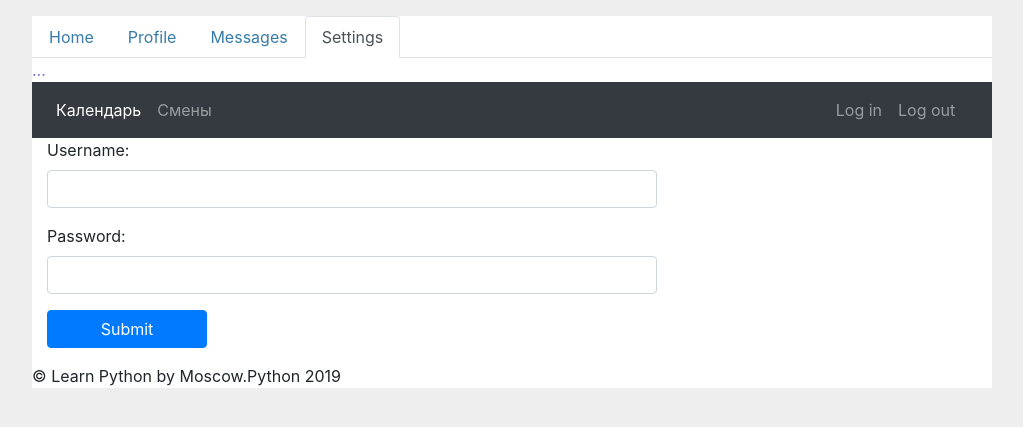
After one commit to o-evdokimov/duty_calendar, a Flask app: page /login in a window 1280 px wide. The commit adds this page. Shown: the top 427 px of the page, without its empty margins (128-1151 px from the left). Run offline with Flask 2, Linux system fonts and the light colour scheme; some libraries are stand-ins or nearby versions.

Commit message:
add login form

```diff
--- a/schedule/__init__.py
+++ b/schedule/__init__.py
@@ -1,7 +1,11 @@
-from flask import Flask, render_template
+from flask import Flask, render_template, flash, redirect, url_for
+from flask.views import MethodView
 from flask_migrate import Migrate
 from schedule.model import db
 from schedule.model import Person, Role, Timeinterval
+
+from schedule.forms import LoginForm
+from flask_login import LoginManager, login_user, logout_user, current_user
 
 
 def create_app():
@@ -10,17 +14,58 @@ def create_app():
     db.init_app(app)
     migrate = Migrate(app, db)
 
+    login_manager = LoginManager()
+    login_manager.init_app(app)
+    login_manager.login_view = 'login'
+
+    @login_manager.user_loader
+    def load_user(user_id):
+        return Person.query.get(user_id)
+
     @app.shell_context_processor
     def make_shell_context():
         return {'db':db, 'Person':Person, 'Role':Role}
 
-    @app.route("/")
+    @app.route('/')
     def index():
         title = "Рабочий календарь"
         return render_template('index.html', title = title)
 
-    @app.route("/smeny")
+    @app.route('/smeny')
     def smeny():
         title = "Смены дежурств"
         return render_template('smeny.html', title = title)
+
+    @app.route('/login')
+    def login():
+        if current_user.is_authenticated:
+            flash('You have logged in yet', 'alert-secondary')
+            return redirect(url_for('index'))
+        title = "Авторизация"
+        login_form = LoginForm()
+        return render_template('login.html', title = title, form=login_form)
+
+    @app.route('/logout')
+    def logout():
+        if current_user.is_authenticated:
+            logout_user()
+            flash('You are logged out', 'alert-secondary')
+        else:
+            flash('You are not logged in', 'alert-secondary')
+        return redirect(url_for('login'))
+
+    @app.route('/process-login', methods=['POST'])
+    def process_login():
+        form = LoginForm()
+
+        if form.validate_on_submit():
+            user = Person.query.filter(Person.username == form.login_name.data).first()
+            if user and user.check_password(form.password.data):
+                login_user(user)
+                flash('You are logged in', 'alert-success')
+                return redirect(url_for('index'))
+
+        flash('Username or Password are invalid', 'alert-danger')
+        return redirect(url_for('login'))
+
     return app
--- a/schedule/config.py
+++ b/schedule/config.py
@@ -9,7 +9,7 @@ basedir = os.path.abspath(os.path.dirname(__file__))
 
 SQLALCHEMY_DATABASE_URI = 'sqlite:///' + os.path.join(basedir, '..', 'schedule.db')
 SQLALCHEMY_TRACK_MODIFICATIONS = False
-#SECRET_KEY = 'mysecret'
+SECRET_KEY = 'JHKJhu%$&I^IO'
 
 try:
     from config_local import *
--- /dev/null
+++ b/schedule/forms.py
@@ -0,0 +1,8 @@
+from flask_wtf import FlaskForm
+from wtforms import StringField, PasswordField, SubmitField
+from wtforms.validators import DataRequired
+
+class LoginForm(FlaskForm):
+    login_name = StringField('Username:', validators=[DataRequired()], render_kw={"class": "form-control"})
+    password = PasswordField('Password:', validators=[DataRequired()], render_kw={"class": "form-control"})
+    submit = SubmitField('Submit', render_kw={"class": "btn btn-primary"})
--- a/schedule/static/style.css
+++ b/schedule/static/style.css
@@ -5,7 +5,7 @@ html {
 }
 
 .active {
-  background: #7573d4;
+  color: #7573d4;
 }
 
 body {
--- a/schedule/templates/base.html
+++ b/schedule/templates/base.html
@@ -10,17 +10,61 @@
     <title>{% block title %}{% endblock %} </title>
 </head>
 <body>
-    <nav class="navbar navbar-expand-lg navbar-light bg-light">
+    <ul class="nav nav-tabs" id="myTab" role="tablist">
+        <li class="nav-item">
+          <a class="nav-link active" id="home-tab" data-toggle="tab" href="#home" role="tab" aria-controls="home" aria-selected="true">Home</a>
+        </li>
+        <li class="nav-item">
+          <a class="nav-link" id="profile-tab" data-toggle="tab" href="#profile" role="tab" aria-controls="profile" aria-selected="false">Profile</a>
+        </li>
+        <li class="nav-item">
+          <a class="nav-link" id="messages-tab" data-toggle="tab" href="#messages" role="tab" aria-controls="messages" aria-selected="false">Messages</a>
+        </li>
+        <li class="nav-item">
+          <a class="nav-item nav-link" id="settings-tab" data-toggle="tab" href="{{ url_for('login') }}" aria-controls="settings" aria-selected="false">Settings</a>
+        </li>
+      </ul>
+
+      <div class="tab-content">
+        <div class="tab-pane active" id="home" role="tabpanel" aria-labelledby="home-tab">...</div>
+        <div class="tab-pane" id="profile" role="tabpanel" aria-labelledby="profile-tab">...</div>
+        <div class="tab-pane" id="messages" role="tabpanel" aria-labelledby="messages-tab">...</div>
+        <div class="tab-pane" id="settings" role="tabpanel" aria-labelledby="settings-tab">...</div>
+      </div>
+
+    <!-- <nav class="navbar navbar-dark bg-dark"> -->
+    <nav class="navbar navbar-dark bg-dark navbar-expand-lg navbar-light bg-light">
         <button class="navbar-toggler" type="button" data-toggle="collapse" data-target="#navbarNavAltMarkup" aria-controls="navbarNavAltMarkup" aria-expanded="false" aria-label="Toggle navigation">
           <span class="navbar-toggler-icon"></span>
         </button>
         <div class="collapse navbar-collapse" id="navbarNavAltMarkup">
           <div class="navbar-nav">
-            <a class="nav-item nav-link active" href="/">Календарь <span class="sr-only">(current)</span></a>
-            <a class="nav-item nav-link" href="/smeny">Смены</a>
+            <li class="nav-item">
+            <a class="nav-item nav-link active" href="{{ url_for('index') }}">Календарь <span class="sr-only">(current)</span></a>
+            </li>
+            <li class="nav-item">
+            <a class="nav-item nav-link" href="{{ url_for('smeny') }}">Смены</a>
+            <li class="nav-item">
+            <p><a class="nav-item nav-link" <span style="padding-left: 600px;"> </a> </p>
+            </li>
+            <li class="nav-item">
+            <a class="nav-item nav-link" href="{{ url_for('login') }}">Log in</a>
+            </li>
+            <li class="nav-item">
+            <a class="nav-item nav-link" href="{{ url_for('logout') }}">Log out</a>
+            </li>
           </div>
         </div>
     </nav>
+    {% with messages = get_flashed_messages(with_categories=true) %}
+      {% if messages %}
+        {% for category, message in messages %}
+         <div class="alert {{ category }}" role="alert">
+             <li>{{ message }}</li>
+         </div>
+        {% endfor %}
+      {% endif %}
+    {% endwith %}
     <div id="content">
         {% block content %}{% endblock %}
     </div>
--- a/schedule/templates/index.html
+++ b/schedule/templates/index.html
@@ -3,7 +3,7 @@
 {% block head %}
     {{ super() }}
     <style type="text/css">
-        .important { color: #336699; }
+        .important { color: #539933; }
     </style>
 {% endblock head %}
 {% block content %}
--- /dev/null
+++ b/schedule/templates/login.html
@@ -0,0 +1,39 @@
+{% extends "base.html" %}
+{% block title %}{{ title }}{% endblock %}
+{% block head %}
+    {{ super() }}
+    <style type="text/css">
+        .important { color: #336699; }
+    </style>
+{% endblock head %}
+{% block content %}
+    <div class="container">
+    <div class="row">
+        <div class="col-8">
+            <form action="{{ url_for('process_login') }}" method="POST">
+                {{ form.hidden_tag() }}
+                    <p>
+                        {{ form.login_name.label }} <br>
+                        {{ form.login_name() }}
+                    </p>
+                    <p>
+                        {{ form.password.label }} <br>
+                        {{ form.password() }}
+                    </p>
+                    <p>
+                        {{ form.submit() }}
+                    </p>
+
+            </form>
+        </div>
+        <div class="col-4">
+        </div>
+    </div>
+    </div>
+    <script>
+        $(function () {
+            // $('#myTab li:last-child a').tab('show')
+             $('#someTab').tab('show')
+        )
+    </script>
+{% endblock content %}
```
Also changed, not shown: schedule/model.py (+15 -6 lines), schedule.db.
